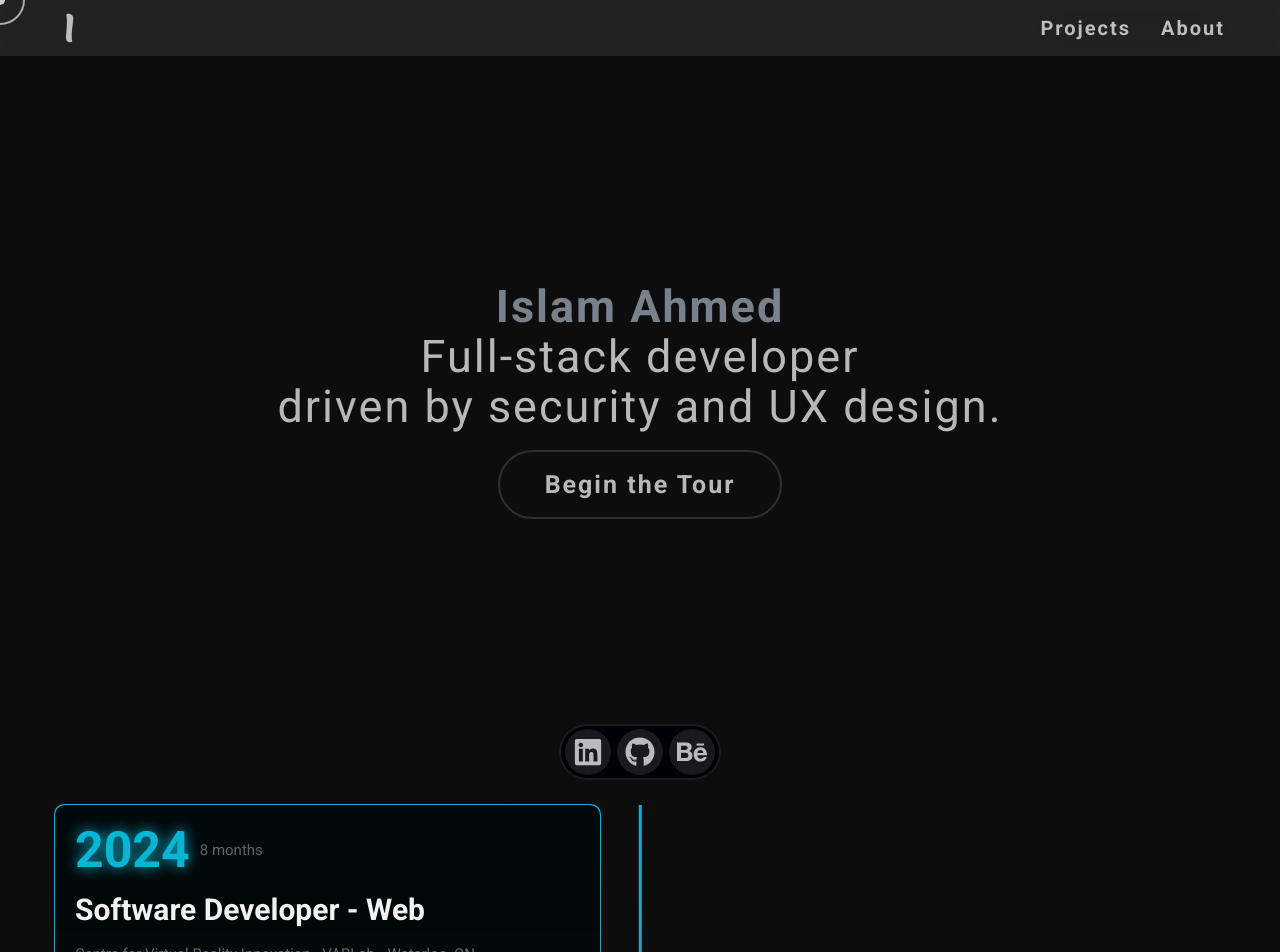
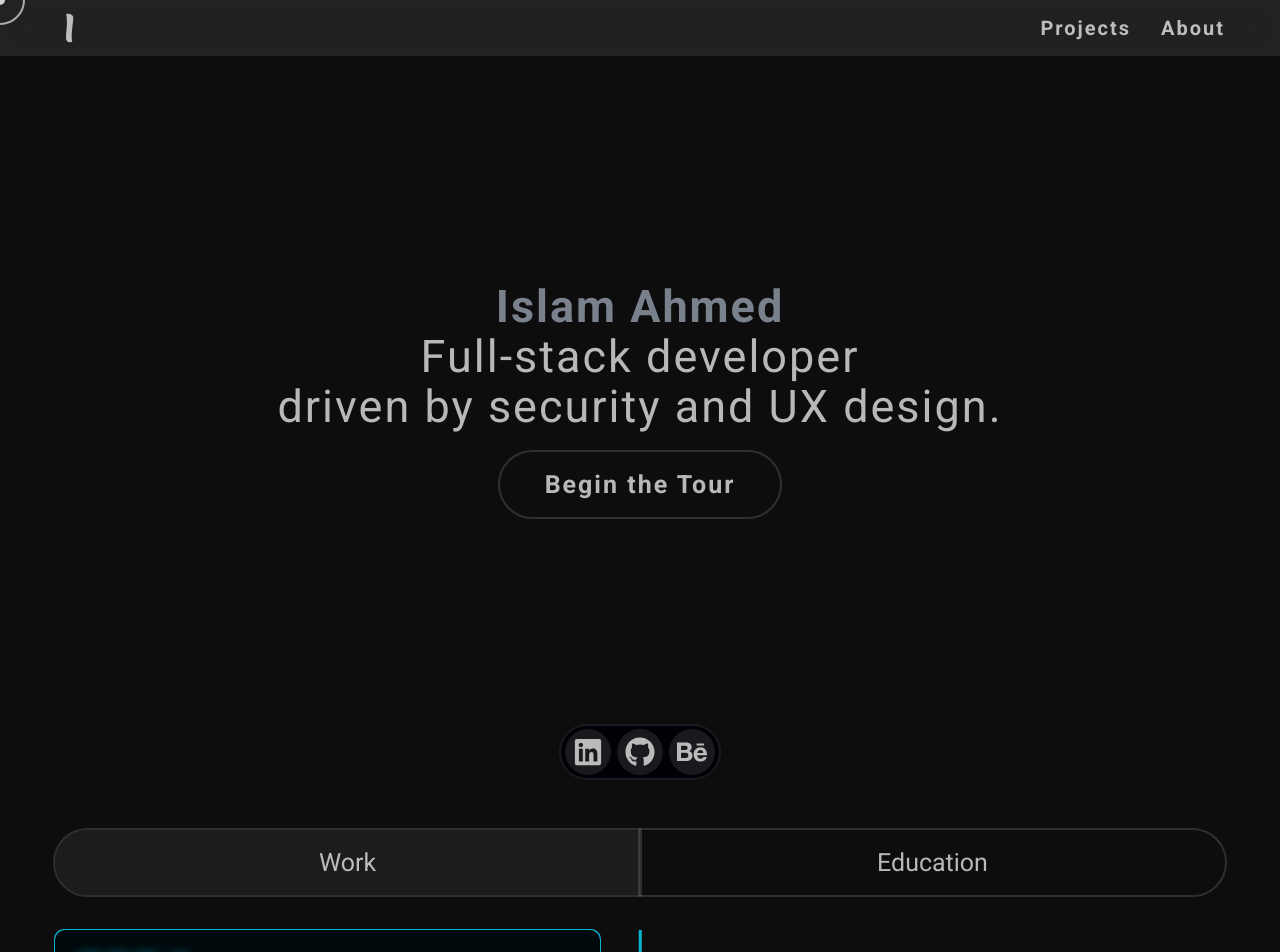
Before and after one commit to Babywise/islamahmed.ca, a React (Vite) app: page / in a window 1280 px wide. Shown: the top 952 px of the page. Built offline with nearby package versions, Linux system fonts and the light colour scheme.

Commit message:
IA-87 applied tabs to experience

```diff
--- a/src/pages/home/Home.tsx
+++ b/src/pages/home/Home.tsx
@@ -4,6 +4,7 @@ import { FaBehance, FaGithub, FaLinkedin } from "react-icons/fa6";
 
 import type { SocialLink } from "../../components/social/SocialNav";
 import SocialNav from "../../components/social/SocialNav";
+import TabContainer from "../../components/tabs/TabContainer";
 import Timeline from "../../components/timeline/Timeline";
 
 const timelineData = [
@@ -115,9 +116,22 @@ function Home() {
       <section id="start">
         <div className="start-content" role="none" />
       </section>
-      {/* <!-- Experience Timeline section --> */}
+      {/* <!-- Experience section --> */}
       <section id="experience">
-        <Timeline items={timelineData} />
+        <TabContainer
+          tabs={[
+            {
+              content: <Timeline items={timelineData} />,
+              id: "work",
+              label: "Work"
+            },
+            {
+              content: <>Education</>,
+              id: "education",
+              label: "Education"
+            }
+          ]}
+        />
       </section>
     </>
   );
```
